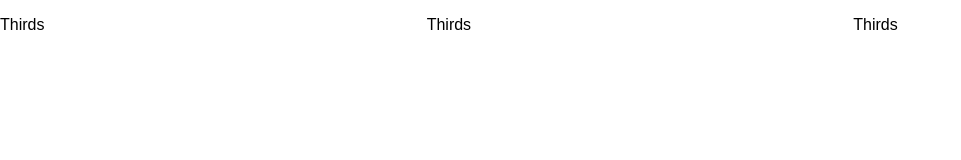
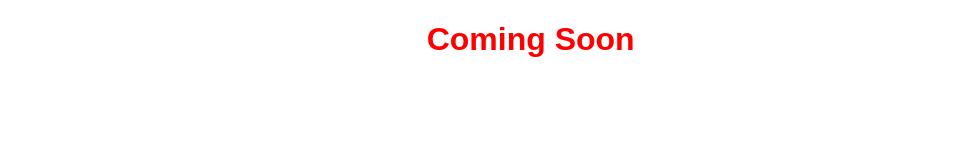
Before and after one commit to Milltown-Leatherworks/milltown-leatherworks.github.io, a plain HTML site: page index.html in a window 1280 px wide. Shown: the whole page, without its empty margins (0-961 px from the left). Drawn offline with nearby package versions, Linux system fonts and the light colour scheme.

Commit message:
Update index.html

```diff
--- a/index.html
+++ b/index.html
@@ -9,9 +9,9 @@
 </head>
 <body>
     <div class="pure-g">
-        <div class="pure-u-1-3"><p>Thirds</p></div>
-        <div class="pure-u-1-3"><p>Thirds</p></div>
-        <div class="pure-u-1-3"><p>Thirds</p></div>
+        <div class="pure-u-1-3"></div>
+        <div class="pure-u-1-3"><h1>Coming Soon</h1></div>
+        <div class="pure-u-1-3"></div>
     </div>
 
 </body>
```
